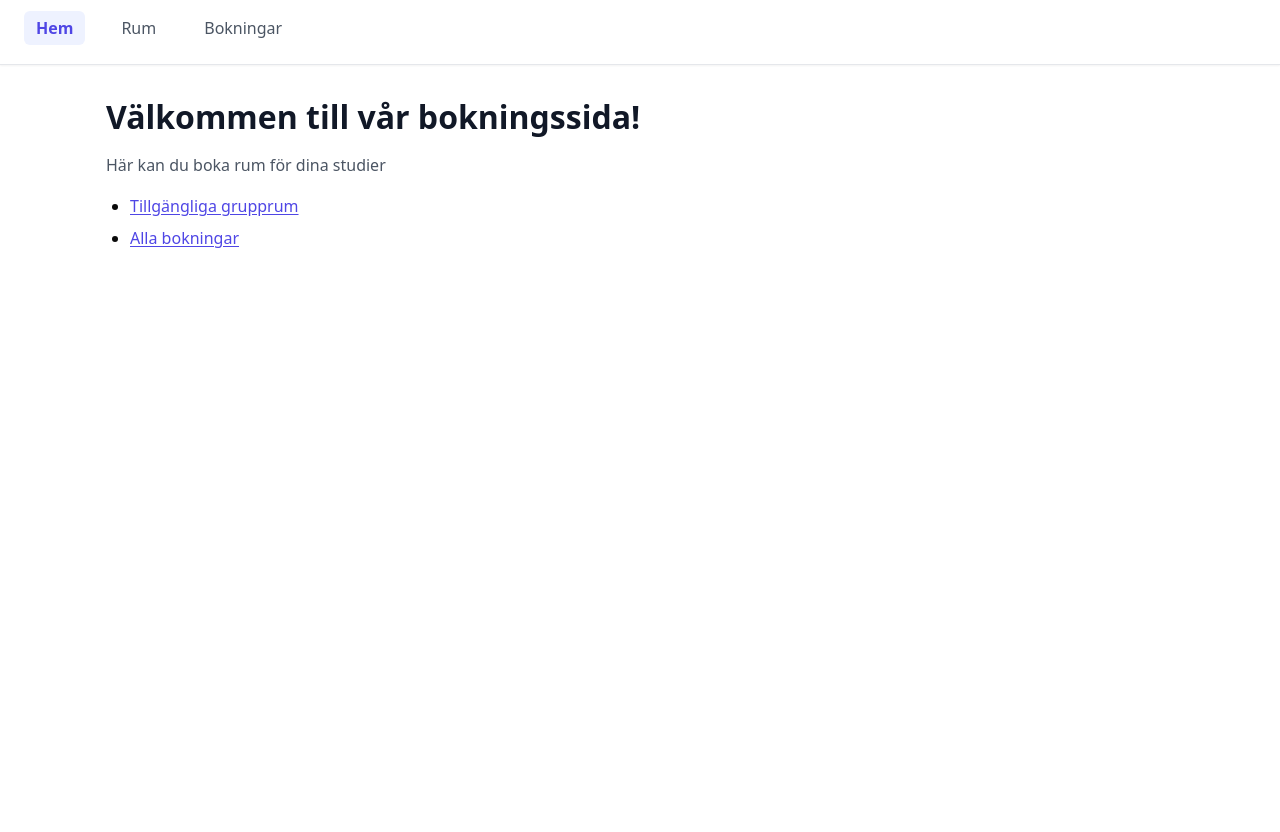
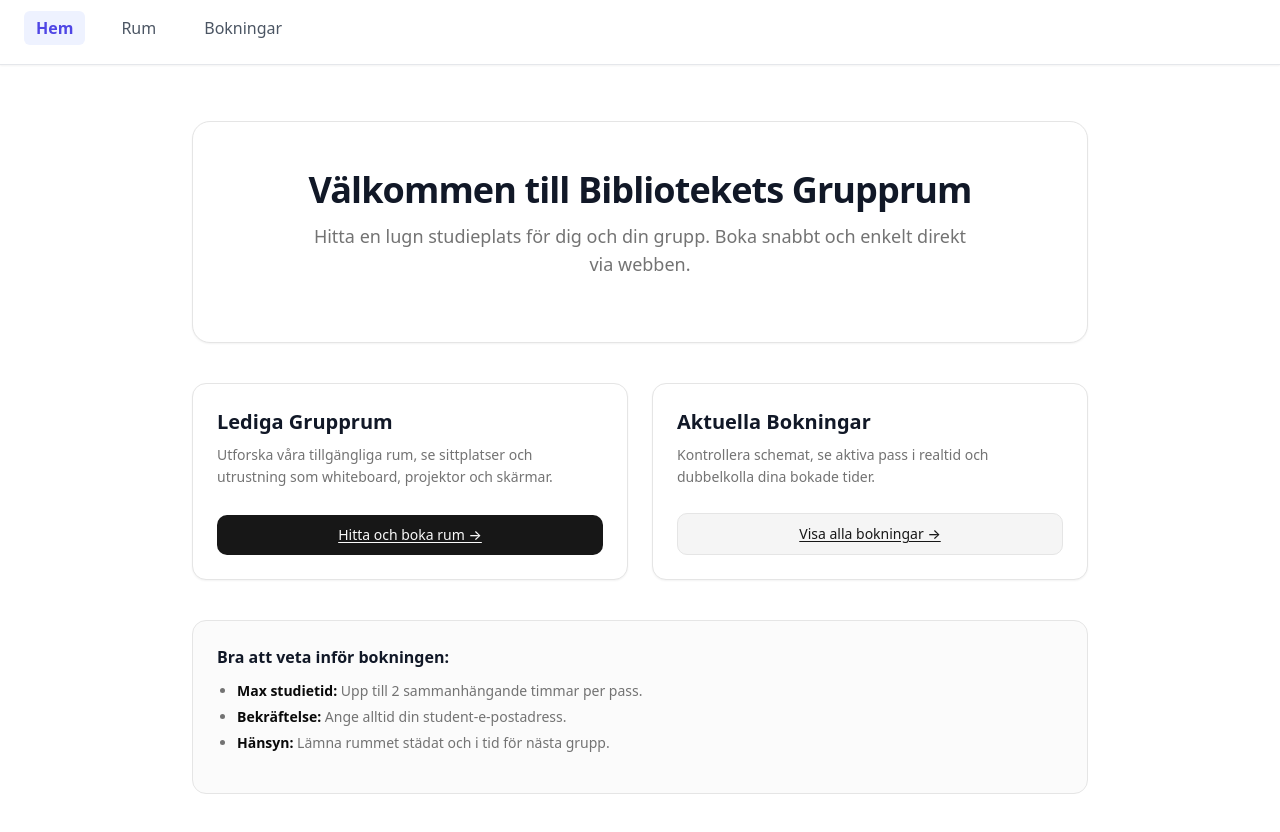
Before and after one commit to MelvinAnderhagen/grupp4-ts-examinerande, a React (Vite) app: page / in a window 1280 px wide. Shown: the top 832 px of the page. Before the commit the page ends 800 px from the top, so only its background shows below. Built offline with nearby package versions, Linux system fonts and the light colour scheme.

Commit message:
Refactor Home component layout and content for improved user experience

```diff
--- a/src/pages/Home.tsx
+++ b/src/pages/Home.tsx
@@ -5,19 +5,72 @@ export const navTitle = "Hem";
 
 export function Home() {
   return (
+    <main className="flex flex-col gap-10 py-6 max-w-4xl mx-auto">
+      <section className="text-center rounded-2xl border border-border bg-card p-8 md:p-12 shadow-xs">
+        <h1 className="text-3xl md:text-4xl font-bold tracking-tight mb-3">
+          Välkommen till Bibliotekets Grupprum
+        </h1>
+        <p className="text-muted-foreground text-base md:text-lg max-w-2xl mx-auto">
+          Hitta en lugn studieplats för dig och din grupp. Boka snabbt och
+          enkelt direkt via webben.
+        </p>
+      </section>
+
+      <section className="grid grid-cols-1 md:grid-cols-2 gap-6">
+        {/* Kort 1: Rum */}
+        <article className="flex flex-col justify-between rounded-xl border border-border bg-card p-6 shadow-xs hover:border-primary/50 transition-colors">
           <div>
-      <h1>Välkommen till vår bokningssida!</h1>
-      <p>Här kan du boka rum för dina studier</p>
+            <h2 className="text-xl font-semibold mb-2">Lediga Grupprum</h2>
+            <p className="text-muted-foreground text-sm leading-relaxed mb-6">
+              Utforska våra tillgängliga rum, se sittplatser och utrustning som
+              whiteboard, projektor och skärmar.
+            </p>
+          </div>
+          <Link
+            to="/rumsida"
+            className="inline-flex items-center justify-center rounded-lg bg-primary px-4 py-2.5 text-sm font-medium text-primary-foreground transition-opacity hover:opacity-90"
+          >
+            Hitta och boka rum &rarr;
+          </Link>
+        </article>
 
-      <ul>
+        <article className="flex flex-col justify-between rounded-xl border border-border bg-card p-6 shadow-xs hover:border-primary/50 transition-colors">
+          <div>
+            <h2 className="text-xl font-semibold mb-2">Aktuella Bokningar</h2>
+            <p className="text-muted-foreground text-sm leading-relaxed mb-6">
+              Kontrollera schemat, se aktiva pass i realtid och dubbelkolla dina
+              bokade tider.
+            </p>
+          </div>
+          <Link
+            to="/bokningarsida"
+            className="inline-flex items-center justify-center rounded-lg bg-secondary border border-border px-4 py-2.5 text-sm font-medium text-secondary-foreground transition-colors hover:bg-muted"
+          >
+            Visa alla bokningar &rarr;
+          </Link>
+        </article>
+      </section>
+
+      <section className="rounded-xl border border-border bg-muted/40 p-6">
+        <h3 className="text-base font-semibold mb-3">
+          Bra att veta inför bokningen:
+        </h3>
+        <ul className="list-disc pl-5 space-y-1.5 text-sm text-muted-foreground">
           <li>
-          <Link to="/rumsida">Tillgängliga grupprum</Link>
+            <strong className="text-foreground">Max studietid:</strong> Upp till
+            2 sammanhängande timmar per pass.
           </li>
           <li>
-          <Link to="/bokningarsida">Alla bokningar</Link>
+            <strong className="text-foreground">Bekräftelse:</strong> Ange
+            alltid din student-e-postadress.
+          </li>
+          <li>
+            <strong className="text-foreground">Hänsyn:</strong> Lämna rummet
+            städat och i tid för nästa grupp.
           </li>
         </ul>
-    </div>
+      </section>
+    </main>
   );
 }
 
```
Also changed, not shown: 1 other file (tests, documents, lock files or other folders). Lines whose indentation alone changed are shown as unchanged.
